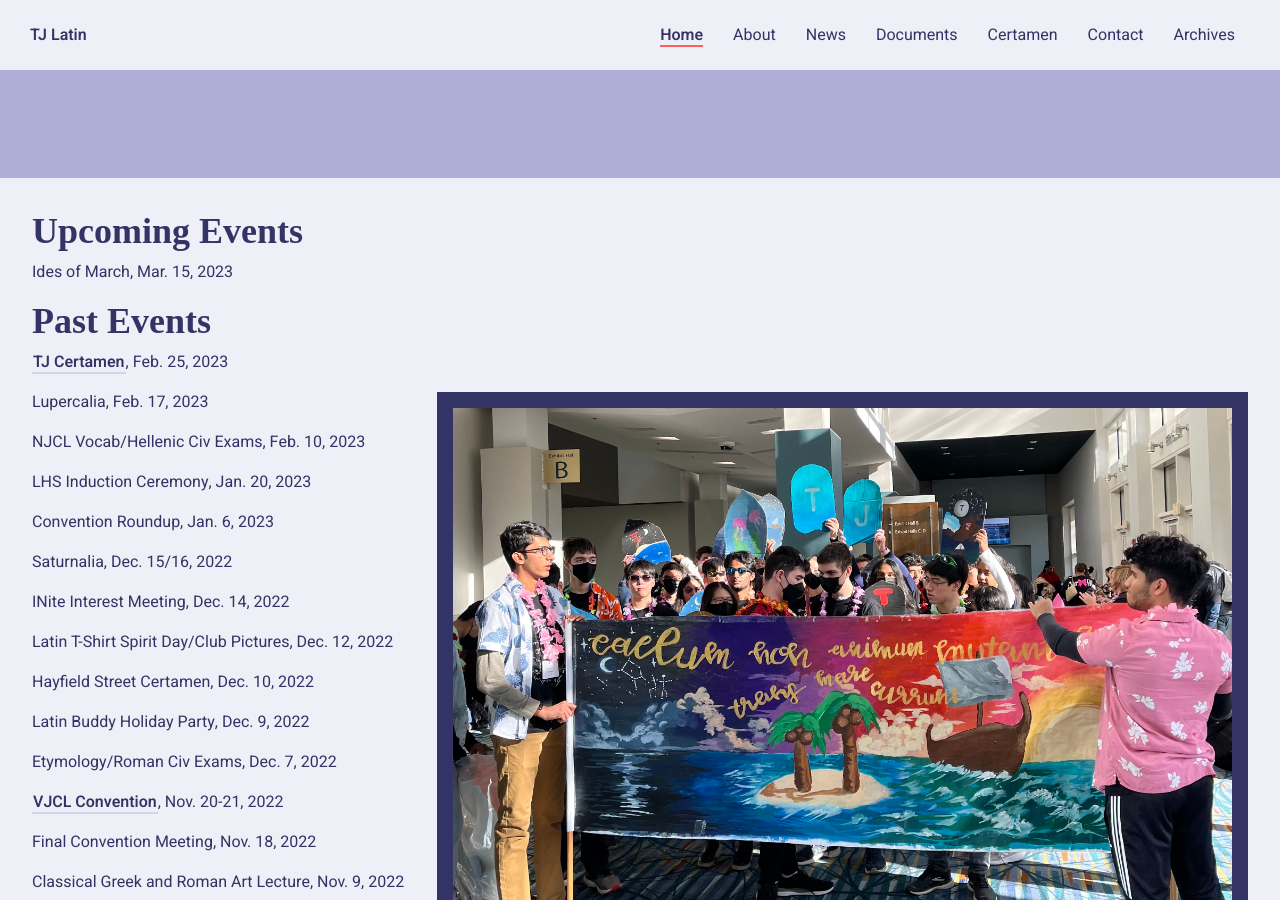
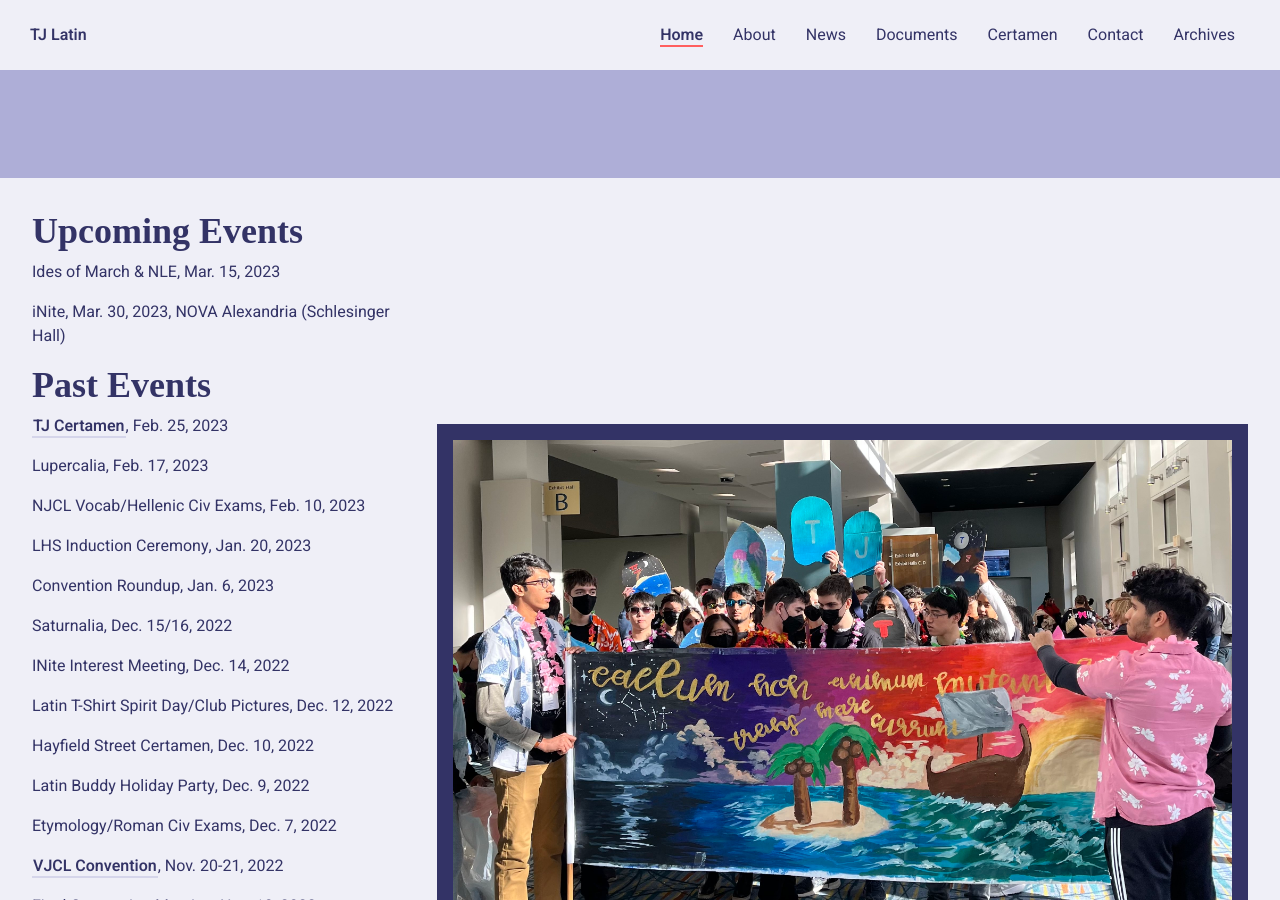
Before and after one commit to TJLatin/website, a Jekyll site: the page built from index.html, in a window 1280 px wide and 900 px high, scrolled down 722 px. Built offline with Jekyll 4.4.1, drawn with Linux system fonts in a browser that asks for light colours; some web fonts are replaced.

Commit message:
ides of march update

```diff
--- a/_data/events.yml
+++ b/_data/events.yml
@@ -1,7 +1,10 @@
 upcoming_events:
-- name: Ides of March
+- name: Ides of March & NLE
   date: Mar. 15, 2023
   loc: none
+- name: iNite
+  date: Mar. 30, 2023
+  loc: NOVA Alexandria (Schlesinger Hall)
 
 past_events:
 - name: TJ Certamen
--- a/_data/minutes.yml
+++ b/_data/minutes.yml
@@ -19,3 +19,6 @@
 - name: Officers Meeting
   date: 2023-02-16
   url: https://docs.google.com/document/d/1vdoA4OYF4QImj6TcW_yDTASZBrJvyrnfjnXd026G8A0/edit?usp=sharing
+- name: Officers Meeting
+  date: 2023-03-09
+  url: https://docs.google.com/document/d/1AoEvTvJNVYT-ijjqO3GQBUayFaE_AfiTcUJp5tvh-SU/edit?usp=sharing
```
